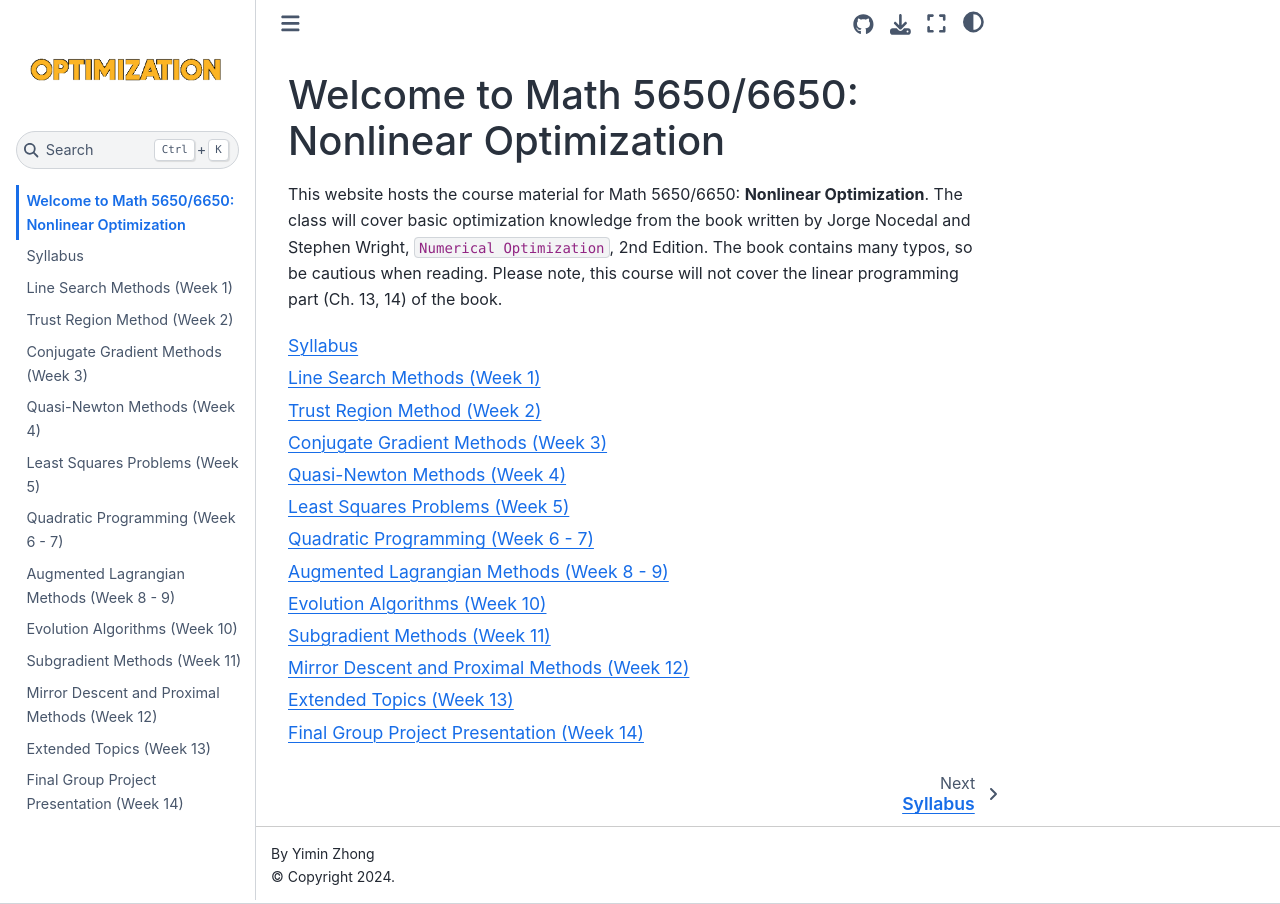
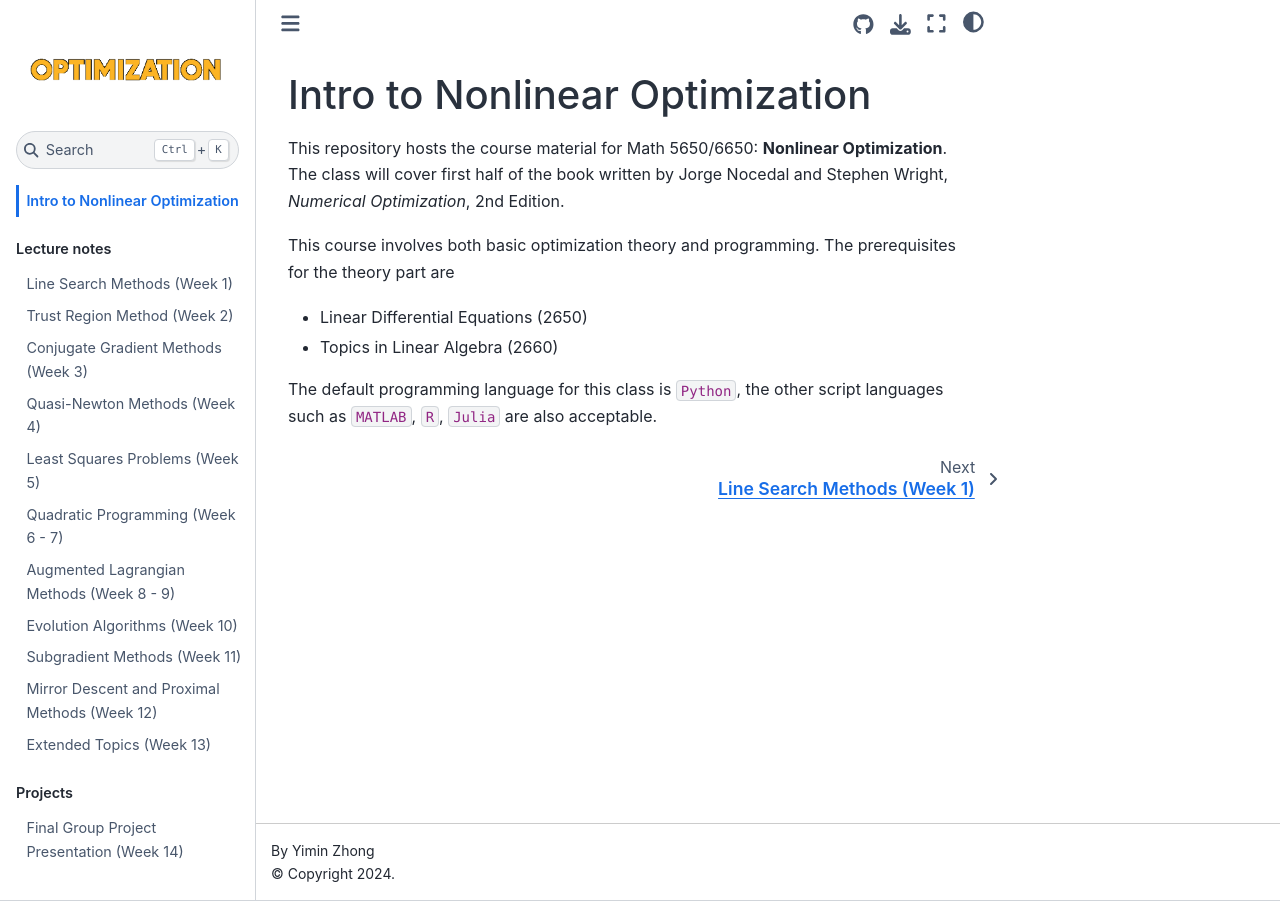
Before and after one commit to Auburn-5650-6650-Fall-2023/auburn-5650-6650-fall-2023.github.io, a Jupyter Book: the page built from intro.md, in a window 1280 px wide. Built offline with Jupyter Book 1.0.4 settings and Sphinx 7.4.7 and the Sphinx Book theme 1.1.4, drawn with Linux system fonts in a browser that asks for light colours.

Commit message:
reformat

````diff
--- a/_config.yml
+++ b/_config.yml
@@ -5,7 +5,7 @@
 
 #######################################################################################
 # Book settings
-title                       : Lecture Notes on Optimization  # The title of the book. Will be placed in the left navbar.
+title                       : Introduction to Nonlinear Optimization  # The title of the book. Will be placed in the left navbar.
 author                      : Yimin Zhong  # The author of the book
 copyright                   : "2024"  # Copyright year to be placed in the footer
 logo                        : logo.png  # A path to the book logo
@@ -38,5 +38,8 @@ html:
   use_repository_button: true
 
 sphinx:
+  config:
+      latex_toplevel_sectioning: 'part'
   extra_extensions:
     - sphinx_proof
+    - sphinx_multitoc_numbering
--- a/_toc.yml
+++ b/_toc.yml
@@ -4,18 +4,21 @@
 format: jb-book
 root: intro
 options:  # The options key will be applied to all chapters, but not sub-sections
-  numbered: False
-chapters:
-- file: Syllabus
-- file: LineSearch
-- file: TrustRegion
-- file: ConjugateGradient
-- file: QuasiNewton
-- file: LeastSquares
-- file: QuadraticProgramming
-- file: AugmentLagrange
-- file: EvolutionAlgorithm
-- file: Subgradient
-- file: Proximal
-- file: ExtendedTopics
-- file: Projects
+  numbered: true
+parts:
+  - caption: Lecture notes
+    chapters:
+    - file: LineSearch
+    - file: TrustRegion
+    - file: ConjugateGradient
+    - file: QuasiNewton
+    - file: LeastSquares
+    - file: QuadraticProgramming
+    - file: AugmentLagrange
+    - file: EvolutionAlgorithm
+    - file: Subgradient
+    - file: Proximal
+    - file: ExtendedTopics
+  - caption: Projects
+    chapters:
+    - file: Projects
--- a/intro.md
+++ b/intro.md
@@ -1,8 +1,10 @@
-# Welcome to Math 5650/6650: Nonlinear Optimization
+# Intro to Nonlinear Optimization
 
-This website hosts the course material for Math 5650/6650: **Nonlinear Optimization**. The class will cover basic optimization knowledge from the book written by Jorge Nocedal and Stephen Wright, ``Numerical Optimization``, 2nd Edition. The book contains many typos, so be cautious when reading. Please note, this course will not cover the linear programming part (Ch. 13, 14) of the book.
+This repository hosts the course material for Math 5650/6650: **Nonlinear Optimization**. The class will cover first half of the book written by Jorge Nocedal and Stephen Wright, *Numerical Optimization*, 2nd Edition.
 
+This course involves both basic optimization theory and programming. The prerequisites for the theory part are
 
+- Linear Differential Equations (2650)
+- Topics in Linear Algebra (2660)
 
-```{tableofcontents}
-```
+The default programming language for this class is ``Python``, the other script languages such as ``MATLAB``,  ``R``, ``Julia`` are also acceptable.
````
Also changed, not shown: Syllabus.md (deleted, +0 -14 lines).
